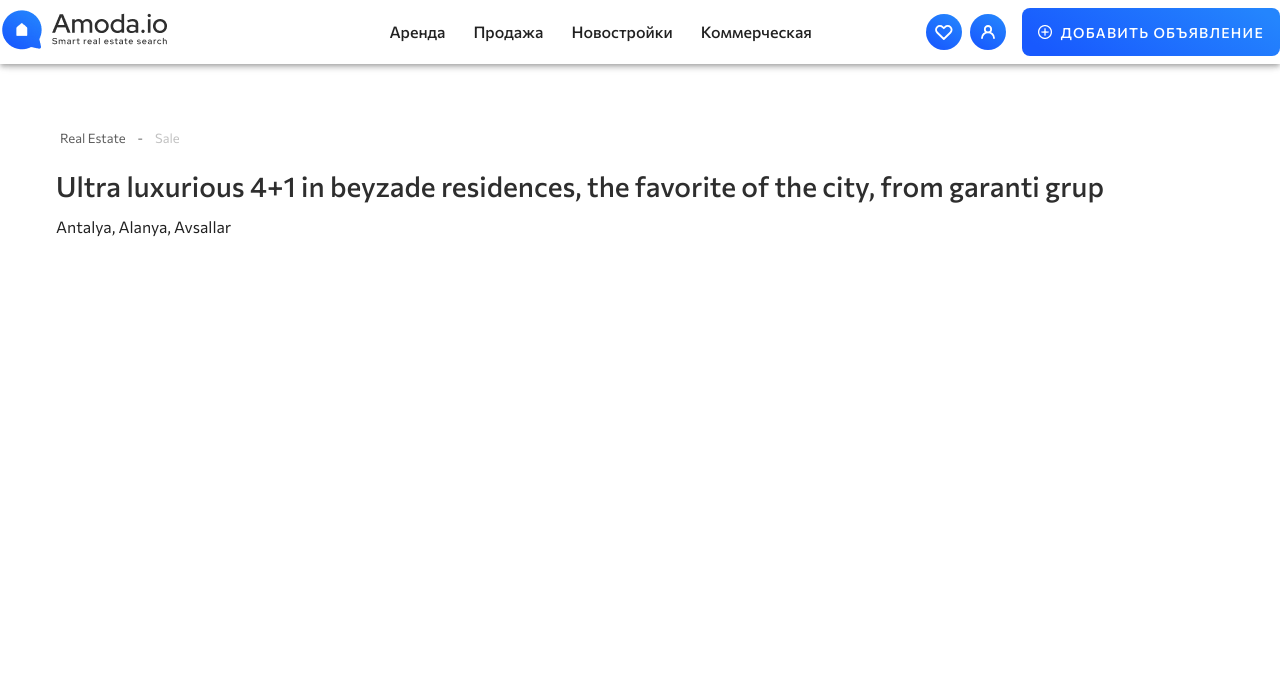
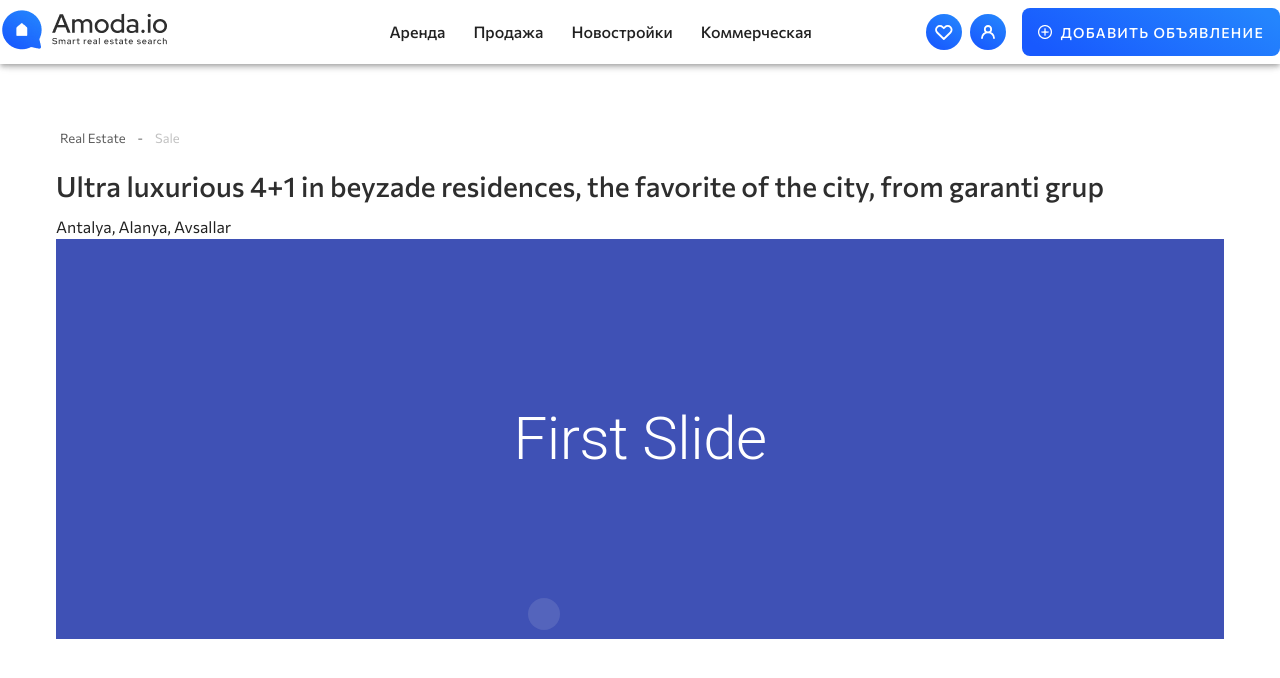
Before and after one commit to MaksBarabanshikov/amoda.io, a Vue app: page / in a window 1280 px wide. Shown: the top 678 px of the page. Built offline with nearby package versions, Linux system fonts and the light colour scheme.

Commit message:
slider v1

```diff
--- a/src/style.scss
+++ b/src/style.scss
@@ -3,7 +3,7 @@
 @tailwind utilities;
 
 body {
-  font-family: "Commissioner", sans-serif;
+  font-family: 'Commissioner', sans-serif;
   font-weight: 400;
 }
 
@@ -13,11 +13,16 @@ header {
 
 .v-breadcrumbs {
   font-size: 13px;
-  color: #5F5F5F;
+  color: #5f5f5f;
   padding-left: 0 !important;
 }
 
-h1, h2, h3, h4, h5, h6 {
+h1,
+h2,
+h3,
+h4,
+h5,
+h6 {
   font-weight: 600;
   @apply text-dark;
 }
--- a/src/views/ProductCard/ProductCard.vue
+++ b/src/views/ProductCard/ProductCard.vue
@@ -1,3 +1,13 @@
+<script setup>
+  const colors = [
+    'indigo',
+    'warning',
+    'pink darken-2',
+    'red lighten-1',
+    'deep-purple accent-4',
+  ];
+  const slides = ['First', 'Second', 'Third', 'Fourth', 'Fifth'];
+</script>
 <template>
   <section class="product-card">
     <div class="product-card__title">
@@ -6,6 +16,20 @@
         from garanti̇ grup
       </h1>
       <span>Antalya, Alanya, Avsallar</span>
+      <v-carousel
+        cycle
+        height="400"
+        hide-delimiter-background
+        show-arrows="hover"
+      >
+        <v-carousel-item v-for="(slide, i) in slides" :key="i">
+          <v-sheet :color="colors[i]" height="100%">
+            <div class="d-flex fill-height justify-center align-center">
+              <div class="text-h2">{{ slide }} Slide</div>
+            </div>
+          </v-sheet>
+        </v-carousel-item>
+      </v-carousel>
     </div>
   </section>
 </template>
--- a/tailwind.config.cjs
+++ b/tailwind.config.cjs
@@ -8,7 +8,7 @@ module.exports = {
       blue: '#2653F2',
       dblue: '#1859FE',
       gray: '#F9F9F9',
-      dark: '#2E2E2E'
+      dark: '#2E2E2E',
     },
     borderRadius: {
       none: '0',
```
